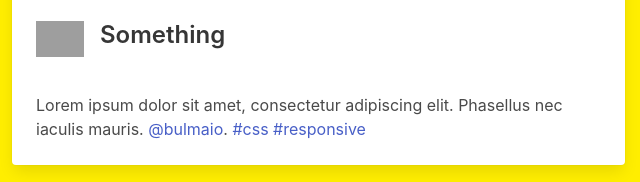
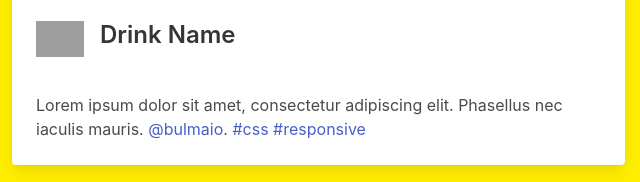
Before and after one commit to jalbert12485/whats-for-dinner, a plain HTML site: page index.html in a window 1280 px wide. Shown: the part 1084-1266 px from the top of the page, 640-1280 px from the left. Drawn offline with nearby package versions, Linux system fonts and the light colour scheme; grey boxes are pictures that could not be loaded.

Commit message:
saving format changes

```diff
--- a/index.html
+++ b/index.html
@@ -11,7 +11,7 @@
     <!-- Our css -->
     <link rel="stylesheet" href="style.css">
 
-    <!-- Pexels Api Key   563492ad6f917000010000016d0f0548b11f4315b1dbcd1e219383a9 -->
+
 
 </head>
 <body>
@@ -121,7 +121,7 @@
                     </figure>
                   </div>
                   <div class="media-content">
-                    <p class="title is-4">Something</p>
+                    <p class="title is-4">Drink Name</p>
                   </div>
                 </div>
 
--- a/script.js
+++ b/script.js
@@ -1,3 +1,6 @@
+
+
+
 $("#drinkCard").on("click",function(e){
     e.preventDefault();
     $("#myModal").addClass("is-active");
```
